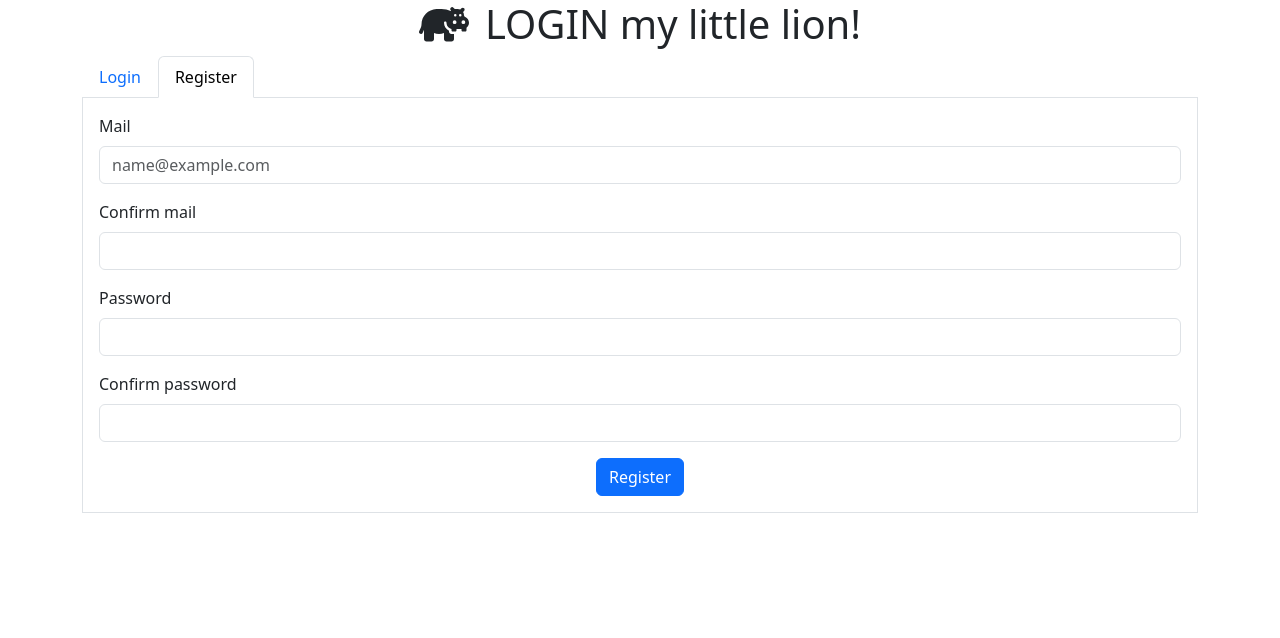
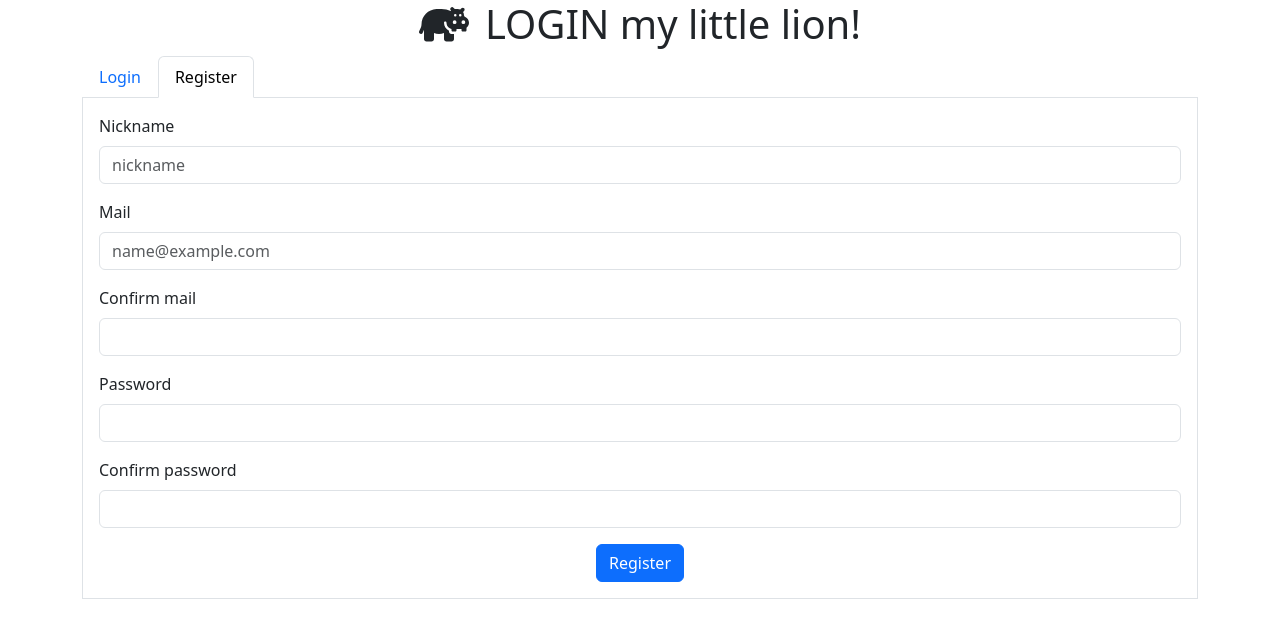
Before and after one commit to jonathanlombardo/keyboard-warrior-frontend, a Vue app: page /login in a window 1280 px wide. Both pictures are taken after a click on the link "Register". Shown: the top 638 px of the page. Built offline with nearby package versions, Linux system fonts and the light colour scheme.

Commit message:
retrieve user info

```diff
--- a/src/components/AppHome.vue
+++ b/src/components/AppHome.vue
@@ -1,11 +1,11 @@
 <script>
 // import MyComp from './components/MyComp.vue';
-// import {store} from './store/index.js'
+import { user, store } from "../store/index.js";
 
 export default {
   data() {
     return {
-      // store,
+      user,
       // ...
     };
   },
@@ -27,7 +27,7 @@ export default {
 </script>
 
 <template>
-  <h1 class="text-center"><font-awesome-icon icon="fa-solid fa-hippo" class="me-3" />HELLO LIONS, You're Home!</h1>
+  <h1 class="text-center"><font-awesome-icon icon="fa-solid fa-hippo" class="me-3" />HELLO {{ user.name }}, You're Home!</h1>
 </template>
 
 <style lang="scss" scoped></style>
--- a/src/components/AppLogin.vue
+++ b/src/components/AppLogin.vue
@@ -7,6 +7,7 @@ export default {
     return {
       store,
       isLogin: true,
+      name: null,
       mail: null,
       confirmMail: null,
       password: null,
@@ -26,6 +27,7 @@ export default {
     },
 
     clearFields() {
+      this.name = null;
       this.mail = null;
       this.confirmMail = null;
       this.password = null;
@@ -37,7 +39,7 @@ export default {
         await store.signIn(this.mail, this.password);
         this.$router.push({ name: "home" });
       } else {
-        await store.signUp(this.mail, this.password, this.confirmMail, this.confirmPassword);
+        await store.signUp(this.name, this.mail, this.password, this.confirmMail, this.confirmPassword);
         this.$router.push({ name: "home" });
       }
       // this.$router.go(-1);
@@ -74,6 +76,15 @@ export default {
       </li>
     </ul>
     <div class="form-wrapper border border-top-0 pt-3 px-3">
+      <div v-if="!isLogin" class="mb-3">
+        <label for="name" class="form-label">Nickname</label>
+        <input @input="clearError('name')" v-model="name" type="text" :class="['form-control', { 'is-invalid': store.loginError?.name }]" id="name" placeholder="nickname" />
+        <div class="invalid-feedback">
+          <span v-for="error in store.loginError?.name">
+            {{ error }}
+          </span>
+        </div>
+      </div>
       <div class="mb-3">
         <label for="mail" class="form-label">Mail</label>
         <input @input="clearError('email')" v-model="mail" type="email" :class="['form-control', { 'is-invalid': store.loginError?.email }]" id="mail" placeholder="name@example.com" />
--- a/src/store/index.js
+++ b/src/store/index.js
@@ -16,7 +16,7 @@ export const api = {
       axios
         .postForm(api.uri + "auth/login", data)
         .then((res) => {
-          resolve(res.data.token);
+          resolve(res.data);
         })
         .catch((err) => {
           reject(err.response.data);
@@ -25,10 +25,10 @@ export const api = {
   },
 
   // called for register
-  register: (mail, password, confirmEmail, confirmPassword) => {
+  register: (name, mail, password, confirmEmail, confirmPassword) => {
     return new Promise((resolve, reject) => {
       let data = new FormData();
-      data.append("name", "kwarriors");
+      data.append("name", name);
       data.append("email", mail);
       data.append("password", password);
       data.append("confirmEmail", confirmEmail);
@@ -37,7 +37,7 @@ export const api = {
       axios
         .postForm(api.uri + "auth/register", data)
         .then((res) => {
-          resolve(res.data.token);
+          resolve(res.data);
         })
         .catch((err) => {
           reject(err.response.data);
@@ -45,6 +45,11 @@ export const api = {
     });
   },
 };
+
+export const user = reactive({
+  name: null,
+  mail: null,
+});
 
 export const store = reactive({
   // authorization token
@@ -63,7 +68,9 @@ export const store = reactive({
         // on success fill authToken
         .then((res) => {
           store.loginError = null;
-          store.authToken = res;
+          store.authToken = res.token;
+          user.name = res.userName;
+          user.mail = res.userMail;
         })
         // on reject fill loginError
         .catch((err) => {
@@ -78,16 +85,18 @@ export const store = reactive({
   },
 
   // call for signUp a user and fetch token
-  signUp: async (mail, password, confirmEmail, confirmPassword) => {
+  signUp: async (name, mail, password, confirmEmail, confirmPassword) => {
     return new Promise((resolve) => {
       store.loading = true;
       api
-        .register(mail, password, confirmEmail, confirmPassword)
-        // on success fill authToken
+        .register(name, mail, password, confirmEmail, confirmPassword)
+        // on success fill authToken and user info
         .then((res) => {
           console.log("then");
           store.loginError = null;
-          store.authToken = res;
+          store.authToken = res.token;
+          user.name = res.userName;
+          user.mail = res.userMail;
         })
         // on reject fill loginError
         .catch((err) => {
```
